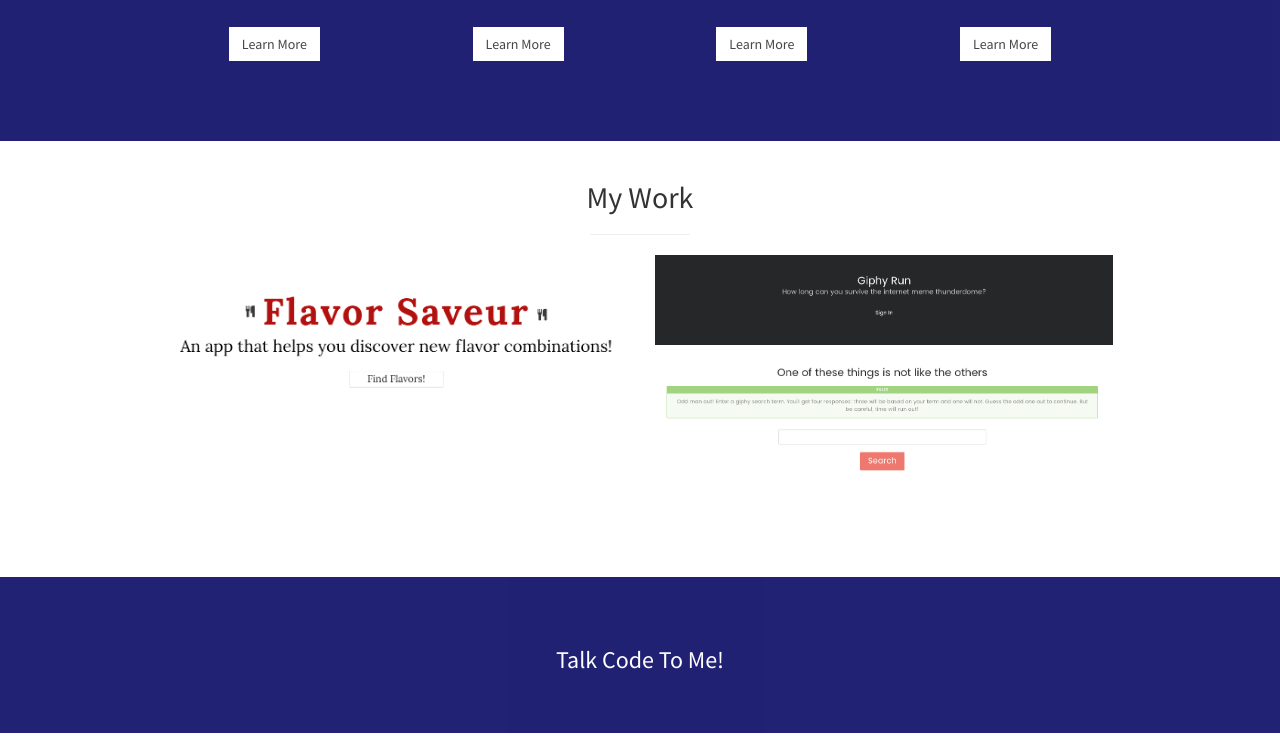
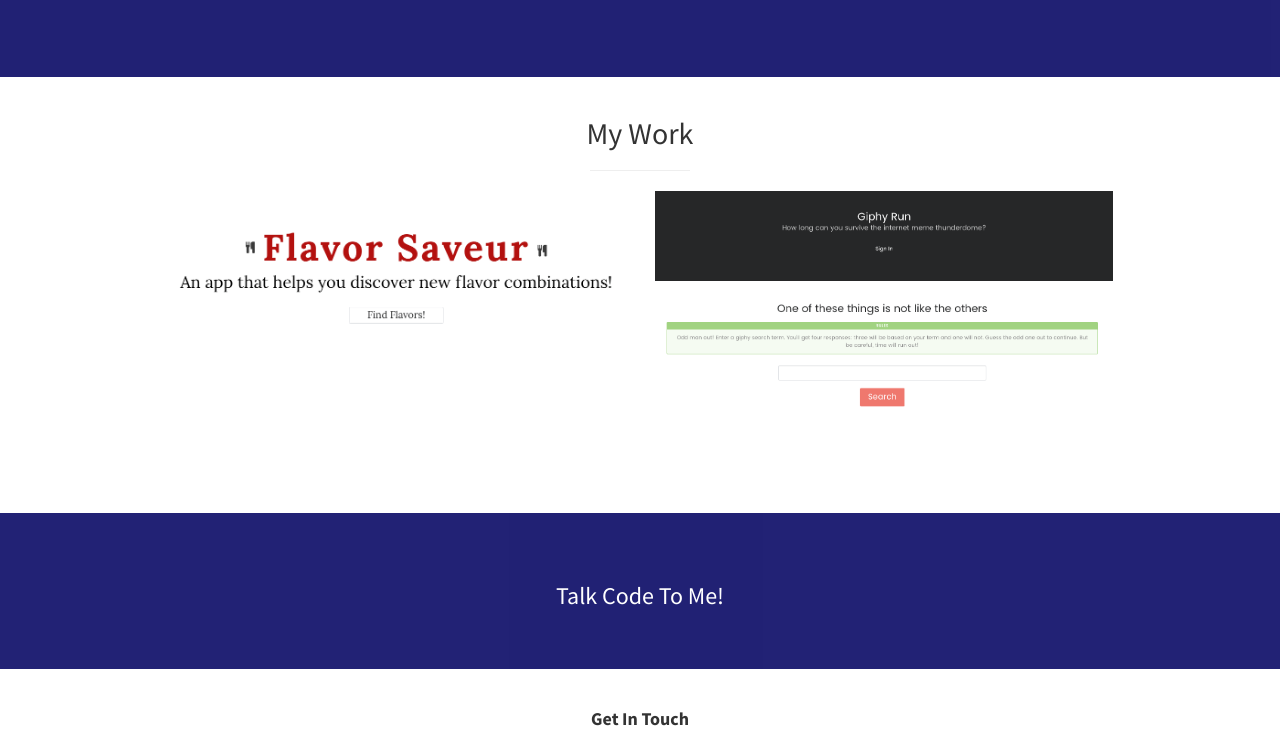
Before and after one commit to jessicaherford/portfolio_site_2016, a website: page index.html in a window 1280 px wide. Shown: the part 1291-2027 px from the top of the page. Drawn offline with Linux system fonts and the light colour scheme.

Commit message:
removed buttons

```diff
--- a/index.html
+++ b/index.html
@@ -102,28 +102,24 @@
                             </span> -->
                                 <img src="img/PostgreSQL_logo.png" id='logo' alt="postgres_icon">
                                 <p>An object-relational database management system.</p>
-                                <a href="http://www.postgresql.org/" class="btn btn-light" target="_blank">Learn More</a>
                             </div>
                         </div>
                         <div class="col-md-3 col-sm-6">
                             <div class="service-item">
                               <img src="img/express.png" id='logo' alt="express_icon">
                                 <p>Node.js web application server framework.</p>
-                                <a href="http://expressjs.com/" class="btn btn-light" target="_blank">Learn More</a>
                             </div>
                         </div>
                         <div class="col-md-3 col-sm-6">
                             <div class="service-item">
                               <img src="img/angular.ico" id='logo' alt="angular_icon">
                                 <p>Front-end framework for single-page applications.</p>
-                                <a href="https://angularjs.org/" class="btn btn-light" target="_blank">Learn More</a>
                             </div>
                         </div>
                         <div class="col-md-3 col-sm-6">
                             <div class="service-item">
                               <img src="img/nodejs-new-pantone-black.png" id='logo' alt="node_icon">
                                 <p>Cross-platform runtime environment for server-side apps.</p>
-                                <a href="https://nodejs.org/en/" class="btn btn-light" target="_blank">Learn More</a>
                             </div>
                         </div>
                     </div>
```
